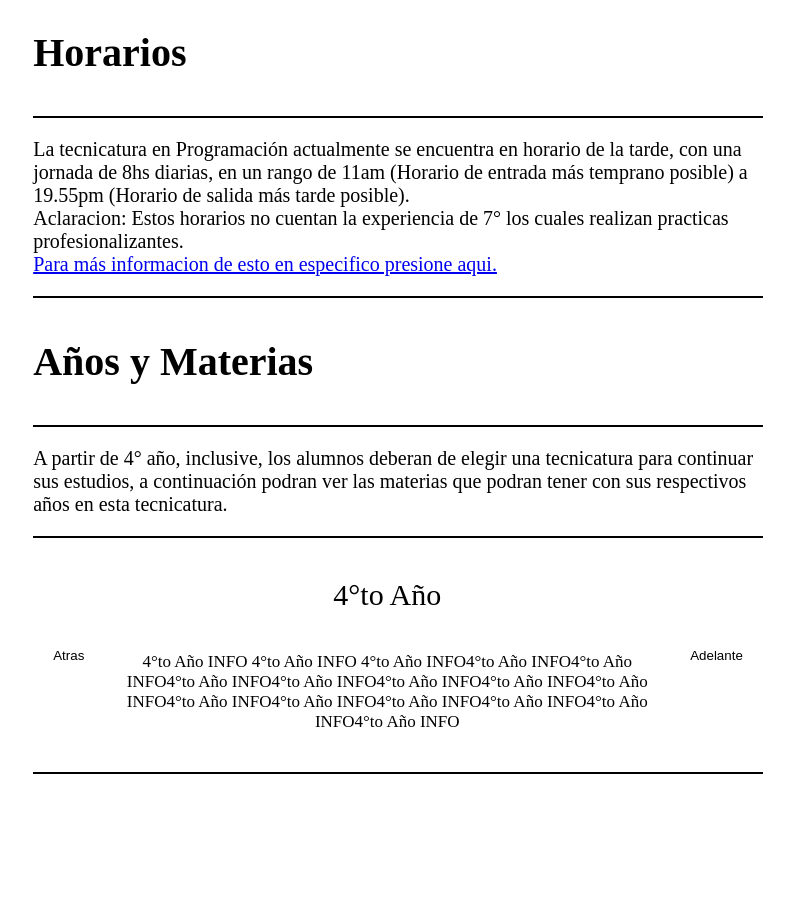
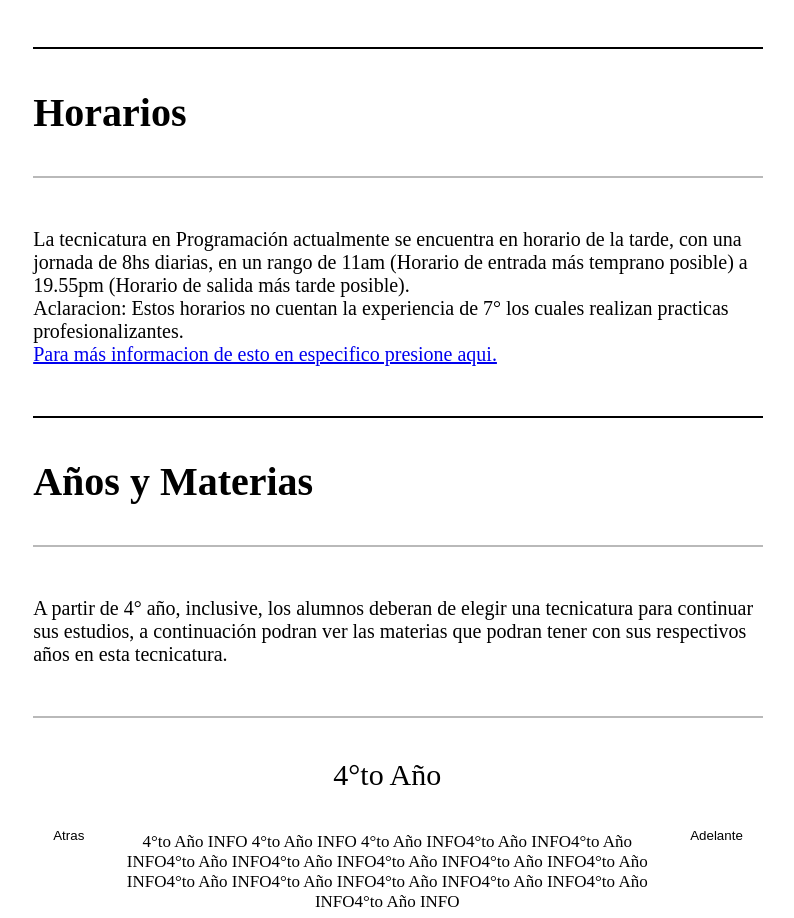
Before and after one commit to GhostixGameDev/eest2, a plain HTML site: page programacion.html in a window 1280 px wide. Shown: the part 1287-2205 px from the top of the page, without its empty margins (274-1068 px from the left). Before the commit the page ends 2081 px from the top, so only its background shows below. Drawn offline with Linux system fonts and the light colour scheme.

Commit message:
actualizacioan lineas2

```diff
--- a/programacion.html
+++ b/programacion.html
@@ -62,7 +62,7 @@
 
                 <div class="linea"></div>
                 <p class="title">Tecnicatura en Programación</p>
-                <div class="linea"></div>
+                <div class="lineaA"></div>
 
                 <div class="text">
                     La tecnicatura en Programación les permitirá aprender la logica y funcionamiento interno
@@ -87,7 +87,7 @@
 
                 <div class="linea"></div>
                 <p class="title">Horarios</p>
-                <div class="linea"></div>
+                <div class="lineaA"></div>
 
                 <div class="text">
                     La tecnicatura en Programación actualmente se encuentra en horario de la tarde, con una jornada de
@@ -106,7 +106,7 @@
 
                 <div class="linea"></div>
                 <p class="title">Años y Materias </p>
-                <div class="linea"></div>
+                <div class="lineaA"></div>
 
                 <div class="text">
                     A partir de 4° año, inclusive, los alumnos deberan de elegir una tecnicatura para continuar sus
@@ -115,7 +115,7 @@
                     tecnicatura.
                 </div>
 
-                <div class="linea"></div>
+                <div class="lineaA"></div>
 
                 <div class="selectoresDeInformacion">
                     <div class="anio">
--- a/styles/tecnicaturas.css
+++ b/styles/tecnicaturas.css
@@ -26,6 +26,7 @@
     font-size: 6vh;
     position: relative;
     right: 3vw;
+
 }
 .container .background .text .bigger{
     font-size: 9vh;
@@ -130,7 +131,16 @@
     margin-top: 20px;
     margin-bottom: 20px;
 }
-
+.lineaA{
+    background-color: rgb(185, 185, 185);
+    height: 2px;
+    margin-top: 20px;
+    margin-bottom: 20px;
+}
+.text{
+    margin-top: 50px;
+    margin-bottom: 50px;
+}
 
 .parragraph-with-space {
     margin-bottom: 120px; /* Espacio en blanco debajo del párrafo */
```
